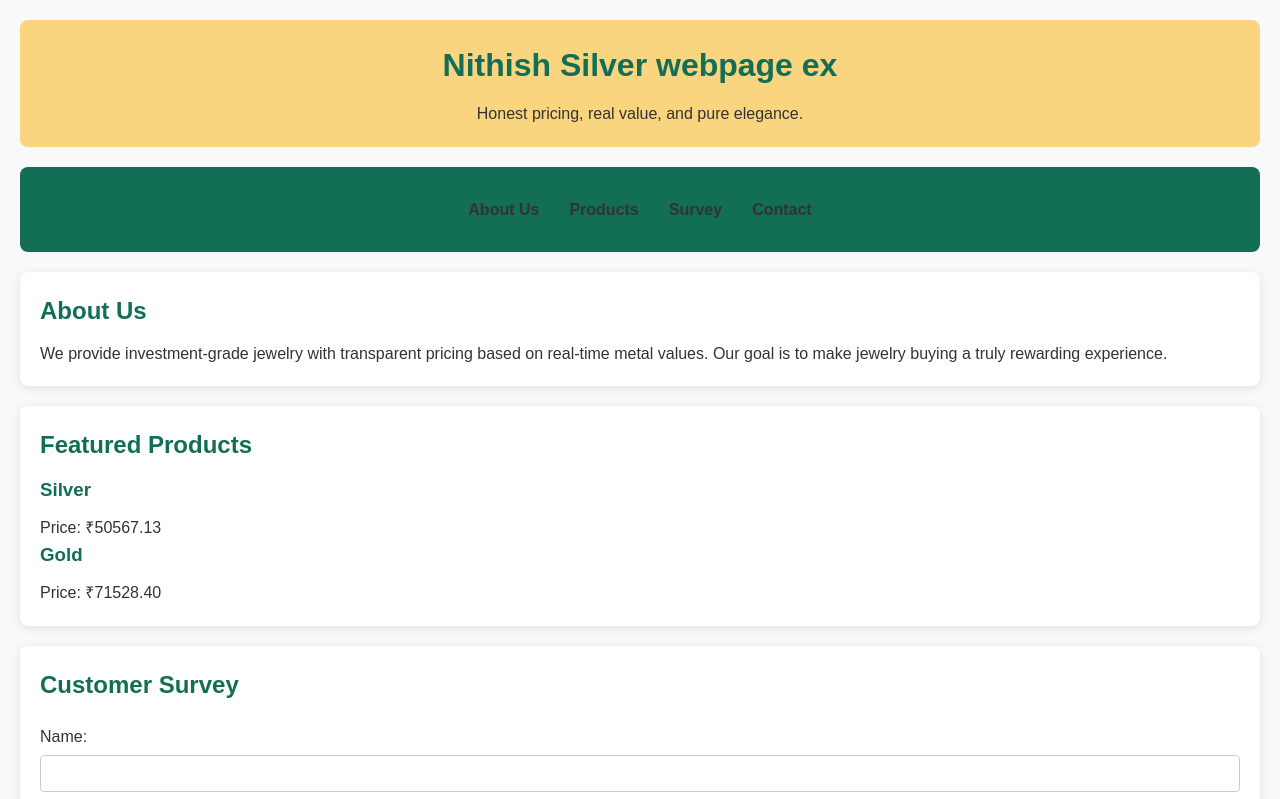
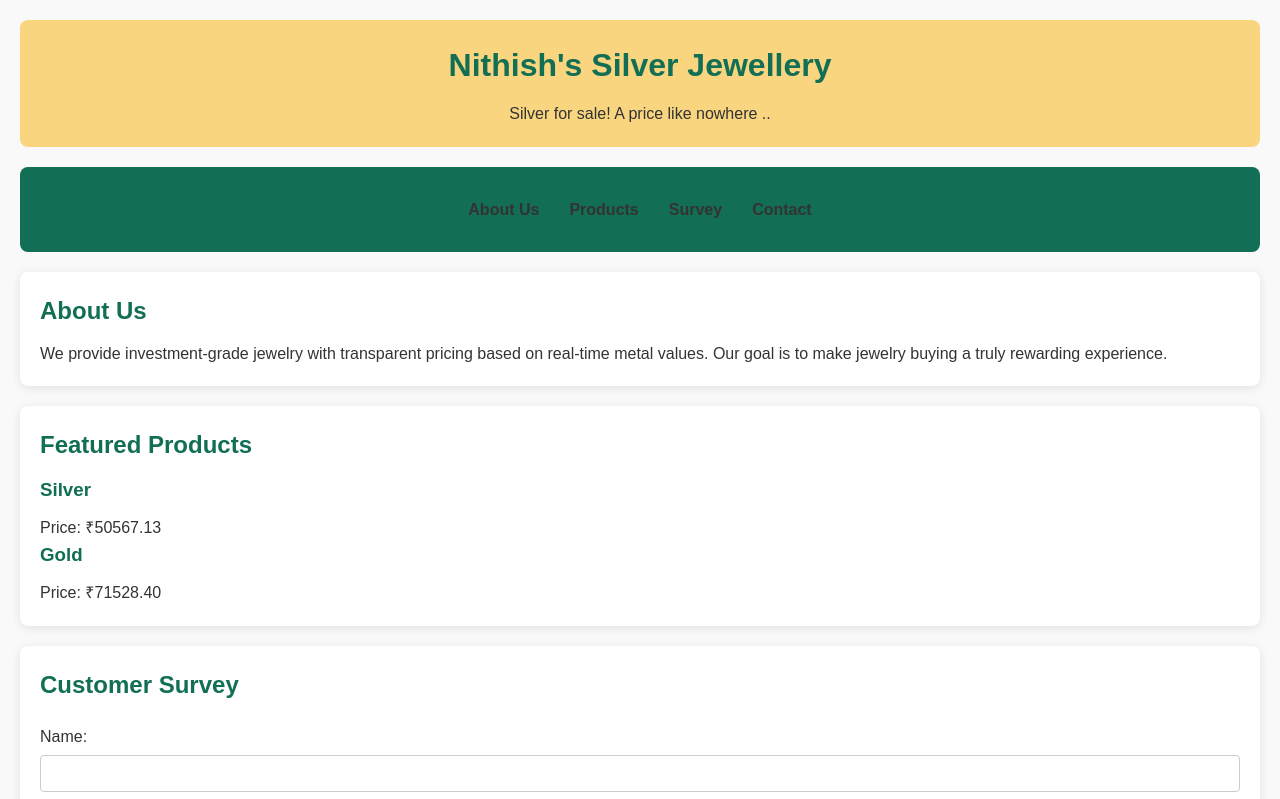
Before and after one commit to epk07062001/nithish-jewellery, a plain HTML site: page index.html in a window 1280 px wide. Shown: the top 799 px of the page. Drawn offline with Linux system fonts and the light colour scheme.

Commit message:
Update index.html

```diff
--- a/index.html
+++ b/index.html
@@ -9,8 +9,8 @@
 <body>
 
 <header>
-    <h1>Nithish Silver webpage ex</h1>
-    <p>Honest pricing, real value, and pure elegance.</p>
+    <h1>Nithish's Silver Jewellery </h1>
+    <p>Silver for sale! A price like nowhere ..</p>
 </header>
 
 <nav>
@@ -54,7 +54,7 @@
             <option value="diamonds">Diamonds</option>
         </select>
 
-        <button type="submit">Submit</button>
+        <button type="submit" class="btn">Submit</button>
     </form>
 </section>
 
```
